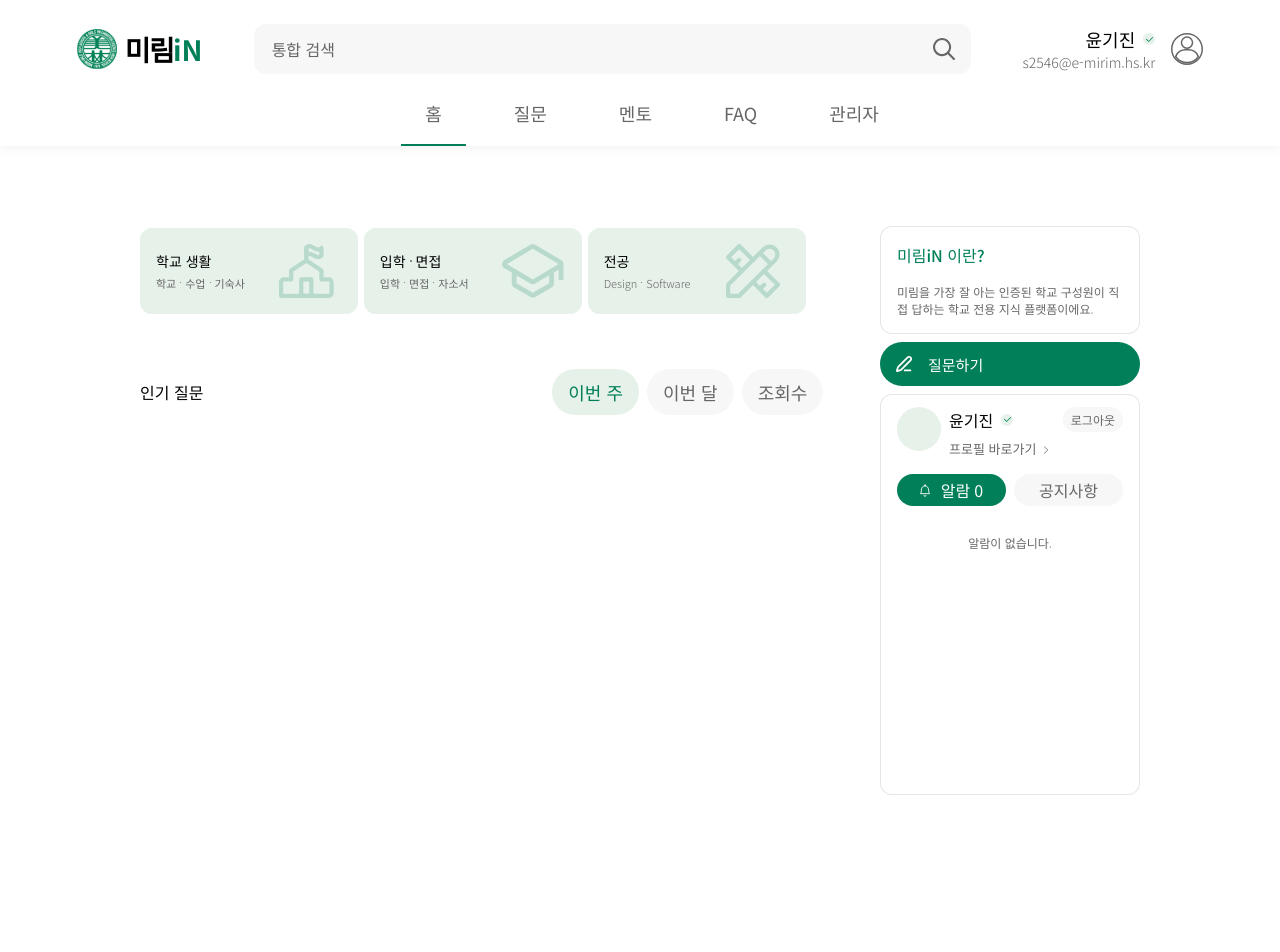
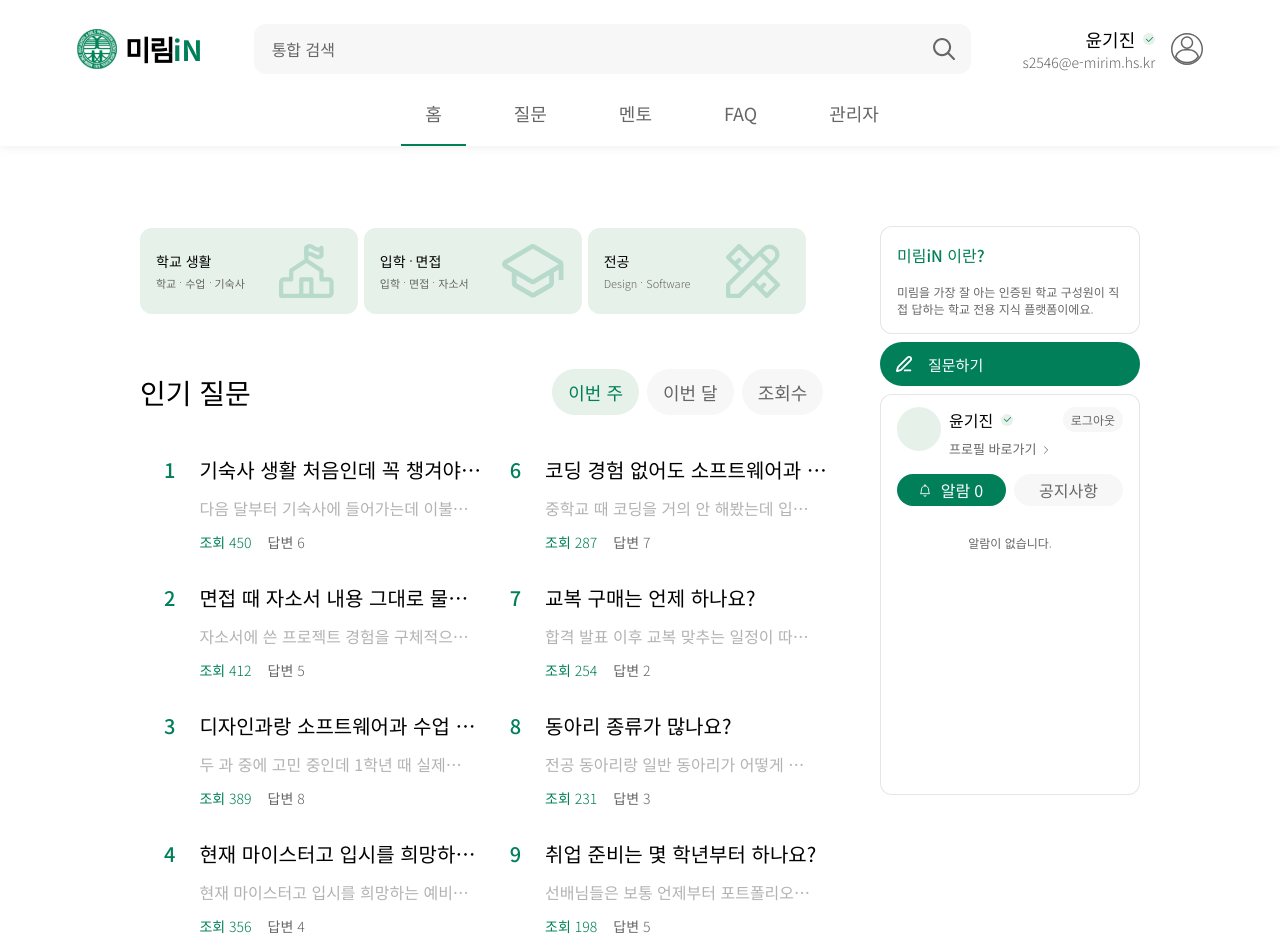
Before and after one commit to mirim-in/mirim-in_client, a Next.js app: page / in a window 1280 px wide. Shown: the top 952 px of the page. Before the commit the page ends 800 px from the top, so only its background shows below. Built offline with nearby package versions, Linux system fonts and the light colour scheme.

Commit message:
[FEAT] Question 컴포넌트 추가 & 메인 인기 질문 더미 데이터 적용

```diff
--- a/src/app/(main)/page.tsx
+++ b/src/app/(main)/page.tsx
@@ -1,6 +1,7 @@
 import { MainTag } from "@/components/common/MainTag";
 import styles from "@/styles/apps/(main)/page.module.css";
 import { TagGroup } from "@/components/common/Tag";
+import { Question } from "@/components/common/Question";
 
 const MAIN_TAGS = [
   {
@@ -25,6 +26,85 @@ const MAIN_TAGS = [
 
 const POPULAR_SORTS = ["이번 주", "이번 달", "조회수"];
 
+// TODO: API 연동 전 더미 데이터
+const POPULAR_QUESTIONS = [
+  {
+    id: "1",
+    title: "기숙사 생활 처음인데 꼭 챙겨야 할 물건 있나요?",
+    note: "다음 달부터 기숙사에 들어가는데 이불이나 생활용품 말고 따로 준비하면 좋은 게 있을까요?",
+    view: 450,
+    res: 6,
+  },
+  {
+    id: "2",
+    title: "면접 때 자소서 내용 그대로 물어보나요?",
+    note: "자소서에 쓴 프로젝트 경험을 구체적으로 물어본다고 들었는데 어느 정도까지 준비해야 할지 궁금합니다.",
+    view: 412,
+    res: 5,
+  },
+  {
+    id: "3",
+    title: "디자인과랑 소프트웨어과 수업 차이가 궁금해요",
+    note: "두 과 중에 고민 중인데 1학년 때 실제로 배우는 과목이나 실습 비중이 어떻게 다른지 알고 싶어요.",
+    view: 389,
+    res: 8,
+  },
+  {
+    id: "4",
+    title: "현재 마이스터고 입시를 희망하는 예비 고1입니다",
+    note: "현재 마이스터고 입시를 희망하는 예비 고1 (여자)입니다. 각 학과별로 준비하면 좋은 활동이 있을까요?",
+    view: 356,
+    res: 4,
+  },
+  {
+    id: "5",
+    title: "방과후 프로그램은 어떤 게 있나요?",
+    note: "전공 관련 방과후 수업이 있다고 들었는데 신청 방법이랑 종류가 궁금합니다.",
+    view: 301,
+    res: 3,
+  },
+  {
+    id: "6",
+    title: "코딩 경험 없어도 소프트웨어과 괜찮을까요?",
+    note: "중학교 때 코딩을 거의 안 해봤는데 입학하고 나서 따라갈 수 있을지 걱정돼요.",
+    view: 287,
+    res: 7,
+  },
+  {
+    id: "7",
+    title: "교복 구매는 언제 하나요?",
+    note: "합격 발표 이후 교복 맞추는 일정이 따로 안내되는지 궁금합니다.",
+    view: 254,
+    res: 2,
+  },
+  {
+    id: "8",
+    title: "동아리 종류가 많나요?",
+    note: "전공 동아리랑 일반 동아리가 어떻게 나뉘는지, 몇 개까지 들 수 있는지 알려주세요.",
+    view: 231,
+    res: 3,
+  },
+  {
+    id: "9",
+    title: "취업 준비는 몇 학년부터 하나요?",
+    note: "선배님들은 보통 언제부터 포트폴리오나 자격증 준비를 시작하셨는지 궁금해요.",
+    view: 198,
+    res: 5,
+  },
+  {
+    id: "10",
+    title: "급식 맛있나요?",
+    note: "기숙사생은 아침 저녁도 학교에서 먹는다고 들었는데 급식 퀄리티가 어떤지 궁금합니다.",
+    view: 176,
+    res: 9,
+  },
+];
+
+const QUESTION_COLUMNS = [
+  POPULAR_QUESTIONS.slice(0, 5),
+  POPULAR_QUESTIONS.slice(5, 10),
+];
+
 export default function Home() {
   return (
     <div className={styles.wrap}>
@@ -42,11 +122,25 @@ export default function Home() {
       </div>
       <div className={styles.popularWrap}>
         <div className={styles.titleWrap}>
-          <p>인기 질문</p>
+          <p className={styles.title}>인기 질문</p>
           <TagGroup tags={POPULAR_SORTS} />
         </div>
-        <div></div>
-        <div></div>
+        <div className={styles.questionWrap}>
+          {QUESTION_COLUMNS.map((column, col) => (
+            <div key={col} className={styles.questionColumn}>
+              {column.map((q, i) => (
+                <Question
+                  key={q.id}
+                  num={col * 5 + i + 1}
+                  title={q.title}
+                  note={q.note}
+                  view={q.view}
+                  res={q.res}
+                />
+              ))}
+            </div>
+          ))}
+        </div>
       </div>
     </div>
   );
--- /dev/null
+++ b/src/components/common/Question.tsx
@@ -0,0 +1,28 @@
+import styles from "@/styles/components/common/Question.module.css";
+interface Props {
+  num: number;
+  title: string;
+  note: string;
+  view: number;
+  res: number;
+}
+
+export const Question = ({ num, title, note, view, res }: Props) => {
+  return (
+    <div className={styles.container}>
+      <div className={styles.numWrap}>
+        <p className={styles.num}>{num}</p>
+      </div>
+      <div className={styles.bodyWrap}>
+        <p className={styles.title}>{title}</p>
+        <div className={styles.noteWrap}>
+          <p className={styles.note}>{note}</p>
+        </div>
+        <div className={styles.infoWrap}>
+          <p className={styles.view}>조회 {view}</p>
+          <p className={styles.res}>답변 {res}</p>
+        </div>
+      </div>
+    </div>
+  );
+};
--- a/src/styles/apps/(main)/page.module.css
+++ b/src/styles/apps/(main)/page.module.css
@@ -30,3 +30,27 @@
   align-items: center;
   align-self: stretch;
 }
+
+.title {
+  color: #000;
+
+  /* M_28 */
+  font-family: "Noto Sans KR";
+  font-size: 28px;
+  font-style: normal;
+  font-weight: 500;
+  line-height: normal;
+}
+
+.questionWrap {
+  display: flex;
+  align-items: flex-start;
+  align-self: stretch;
+}
+
+.questionColumn {
+  display: flex;
+  flex: 1 1 0;
+  min-width: 0;
+  flex-direction: column;
+}
--- /dev/null
+++ b/src/styles/components/common/Question.module.css
@@ -0,0 +1,104 @@
+.container {
+  display: flex;
+  width: 100%;
+  max-width: 500px;
+  padding: 16px 0;
+  align-items: center;
+}
+
+.numWrap {
+  display: flex;
+  padding: 0 24px;
+  flex-direction: column;
+  align-items: center;
+  gap: 10px;
+  align-self: stretch;
+}
+
+.num {
+  color: var(--green, #007f59);
+
+  /* M_20 */
+  font-family: "Noto Sans KR";
+  font-size: 20px;
+  font-style: normal;
+  font-weight: 500;
+  line-height: normal;
+}
+
+.bodyWrap {
+  display: flex;
+  flex-direction: column;
+  align-items: flex-start;
+  gap: 12px;
+  flex: 1 0 0;
+  min-width: 0;
+}
+
+.title {
+  max-width: 100%;
+  overflow: hidden;
+  white-space: nowrap;
+  text-overflow: ellipsis;
+  color: var(--000, #000);
+
+  /* R_20 */
+  font-family: "Noto Sans KR";
+  font-size: 20px;
+  font-style: normal;
+  font-weight: 400;
+  line-height: normal;
+}
+
+.noteWrap {
+  display: flex;
+  padding-right: 16px;
+  justify-content: flex-start;
+  align-items: center;
+  gap: 10px;
+  align-self: stretch;
+}
+.note {
+  min-width: 0;
+  overflow: hidden;
+  white-space: nowrap;
+  text-overflow: ellipsis;
+  color: var(--30, rgba(0, 0, 0, 0.3));
+
+  /* R_16 */
+  font-family: "Noto Sans KR";
+  font-size: 16px;
+  font-style: normal;
+  font-weight: 400;
+  line-height: normal;
+}
+
+.infoWrap {
+  display: flex;
+  height: 19px;
+  align-items: center;
+  gap: 16px;
+  align-self: stretch;
+}
+
+.view {
+  color: var(--green, #007f59);
+
+  /* L_14 */
+  font-family: "Noto Sans KR";
+  font-size: 14px;
+  font-style: normal;
+  font-weight: 350;
+  line-height: normal;
+}
+
+.res {
+  color: var(--darkgray, #666);
+
+  /* L_14 */
+  font-family: "Noto Sans KR";
+  font-size: 14px;
+  font-style: normal;
+  font-weight: 350;
+  line-height: normal;
+}
```
